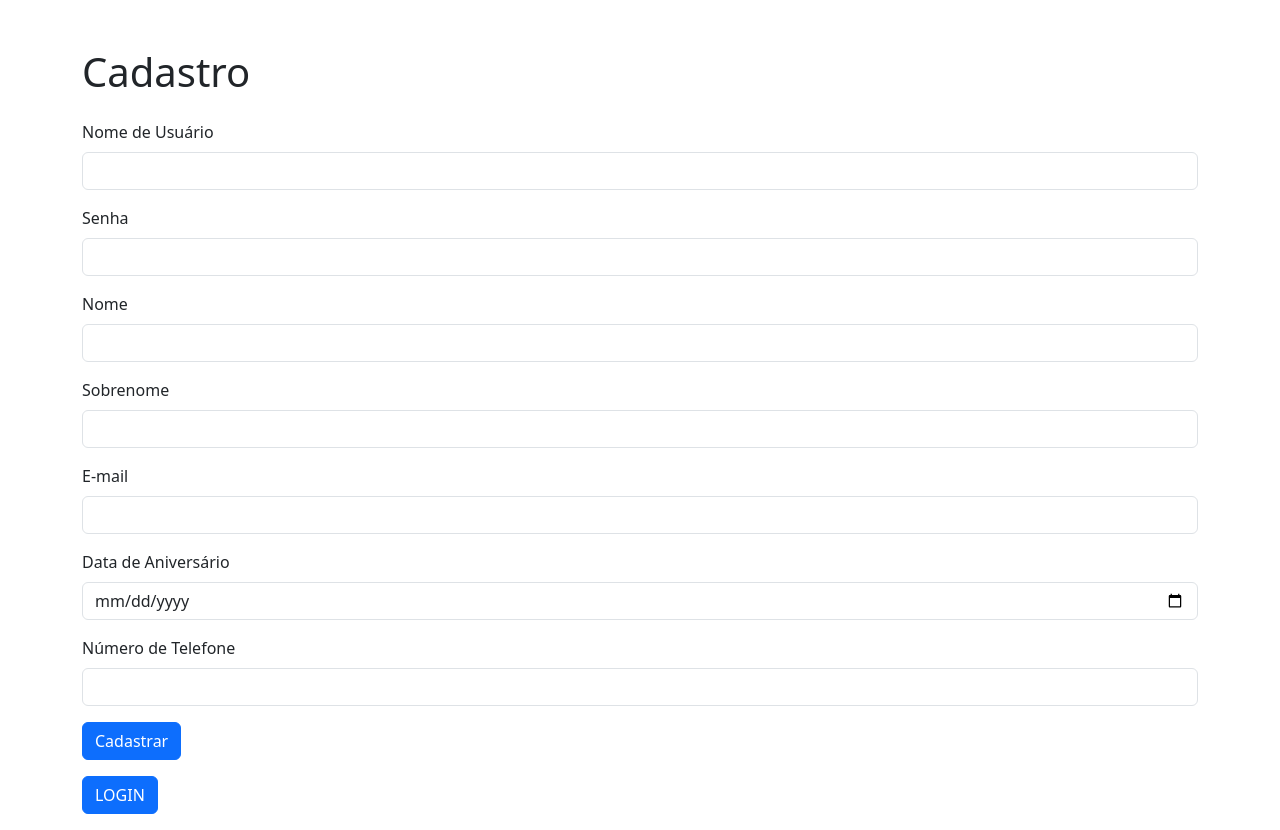
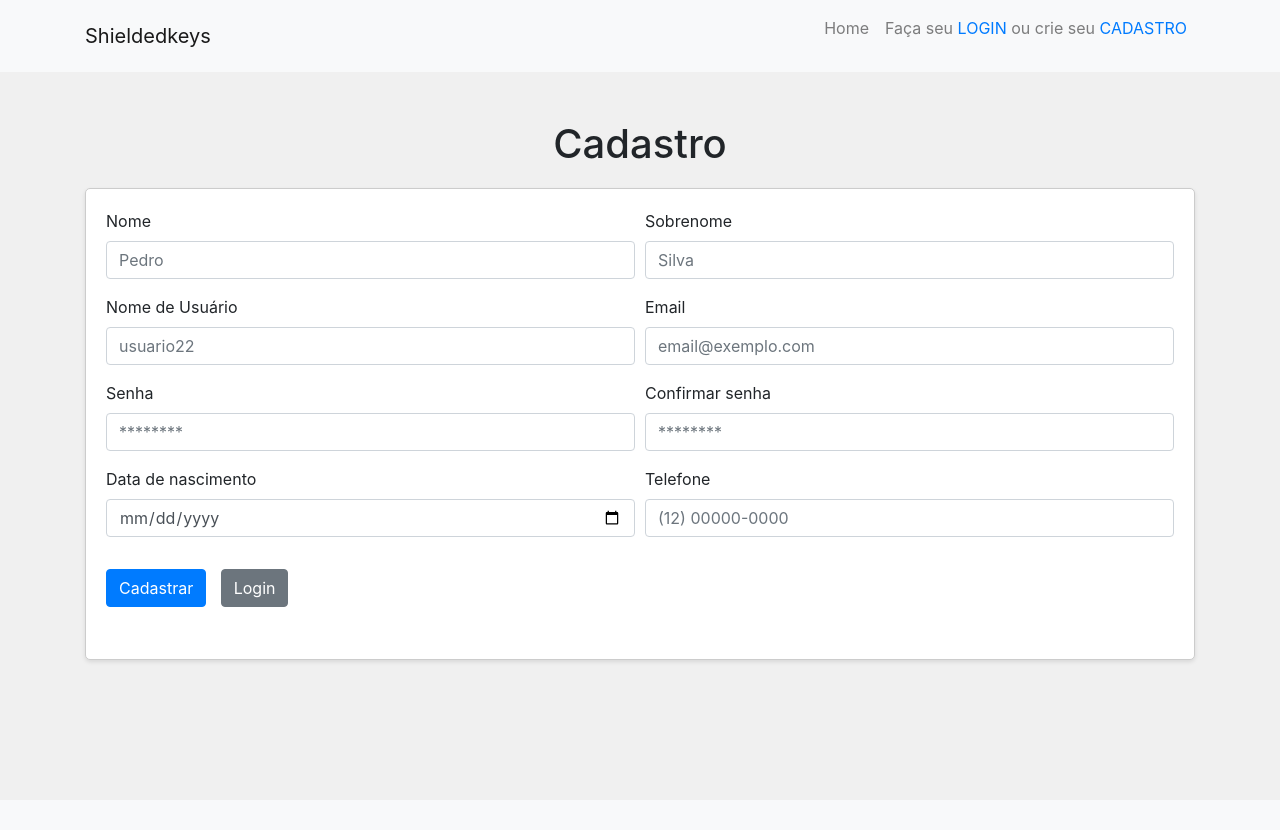
Before and after one commit to gnneto/ShieldedKeys, a Flask app: page /register in a window 1280 px wide. After the commit the page ends 665 px from the top, so only its background shows below. Run offline with Flask 3, Linux system fonts and the light colour scheme; some libraries are stand-ins or nearby versions.

Commit message:
Melhorias

```diff
--- a/app.py
+++ b/app.py
@@ -4,7 +4,7 @@ from routes.acesso_routes import acessoRoutes
 from routes.password_routes import passwordRoutes
 from models import db
 
-app = Flask(__name__)
+app = Flask(__name__, static_folder='templates/static')
 app.secret_key = 'chaveSecreta'
 
 
--- a/models.py
+++ b/models.py
@@ -12,6 +12,7 @@ class User(db.Model):
     email = db.Column(db.String(255), unique=True, nullable=False)
     data_aniversario = db.Column(db.Date)
     numero_telefone = db.Column(db.String(20))
+    creation_date_account = db.Column(db.DateTime, default=datetime.utcnow)
 
     def __repr__(self):
         return f"User('{self.username}', '{self.email}')"
--- a/routes/acesso_routes.py
+++ b/routes/acesso_routes.py
@@ -43,6 +43,7 @@ def register():
         return redirect(url_for('index.index'))
 
     return render_template('usuario/cadastro.html')
+
 @acessoRoutes.route('/login', methods=['GET', 'POST'])
 def login():
     if request.method == 'POST':
@@ -53,7 +54,8 @@ def login():
 
         if user and bcrypt.checkpw(password.encode('utf-8'), user.password_hash.encode('utf-8')):
             session['user_id'] = user.id
-            return render_template('index.html')
+            return redirect(url_for('index.index'))
+
         else:
             error_message = "E-mail ou senha incorretos."
             return render_template('usuario/login.html', error_message=error_message)
@@ -63,4 +65,4 @@ def login():
 @acessoRoutes.route('/logout')
 def logout():
     session.clear()
-    return render_template('usuario/login.html')
+    return redirect(url_for('index.index'))
--- /dev/null
+++ b/templates/base.html
@@ -0,0 +1,45 @@
+<html lang="pt-br">
+<head>
+    <title>{% block title %}{% endblock %}</title>
+    <meta charset="UTF-8">
+    <meta name="viewport" content="width=device-width, initial-scale=1.0">
+    <link rel="stylesheet" href="https://stackpath.bootstrapcdn.com/bootstrap/4.3.1/css/bootstrap.min.css">
+    <link rel="stylesheet" href="{{ url_for('static', filename='style.css') }}">
+
+</head>
+<body>
+    <nav class="navbar navbar-expand-lg navbar-light bg-light">
+        <div class="container">
+          <a class="navbar-brand" href="{{ url_for('index.index')}}">Shieldedkeys</a>
+          <button class="navbar-toggler" type="button" data-toggle="collapse" data-target="#navbarNav" aria-controls="navbarNav" aria-expanded="false" aria-label="Toggle navigation">
+            <span class="navbar-toggler-icon"></span>
+          </button>
+
+          <div class="collapse navbar-collapse" id="navbarNav">
+            <ul class="navbar-nav ml-auto">
+                <li class="nav-item">
+                    <a class="nav-link" href="{{ url_for('index.index')}}">Home</a>
+                </li>
+                {% if user_logged %}
+                    <li class="nav-item">
+                        <a class="nav-link" href="{{ url_for('index.profile')}}">Ola, {{ nome }}</a>
+                    </li>
+                    <li class="nav-item">
+                        <a class="nav-link" href="{{ url_for('acesso.logout')}}">Sair</a>
+                    </li>
+                {% else %}
+                    <li class="nav-item">
+                        <p class="nav-link">Faça seu <a href="{{ url_for('acesso.login')}}">LOGIN</a> ou crie seu <a href="{{ url_for('acesso.register')}}">CADASTRO</a></p>
+                    </li>
+                {% endif %}
+            </ul>
+          </div>
+        </div>
+      </nav>
+      <main>
+        {% block content %}
+        {% endblock %}
+      </main>
+
+</body>
+</html>
--- /dev/null
+++ b/templates/static/style.css
@@ -0,0 +1,23 @@
+body {
+    background-color: #f0f0f0;
+  }
+
+.form-container {
+    border: 1px solid #ccc;
+    border-radius: 5px;
+    padding: 20px;
+    margin-top: 20px;
+    background-color: #fff;
+    box-shadow: 0 2px 4px rgba(0, 0, 0, 0.1);
+  }
+
+.jumbotron {
+    background-color: #fff;
+    padding: 60px 30px;
+    margin-bottom: 30px;
+    border-radius: 5px;
+    box-shadow: 0 2px 4px rgba(0, 0, 0, 0.1);
+  }
+.btn {
+    margin-right: 10px;
+  }
--- a/templates/usuario/cadastro.html
+++ b/templates/usuario/cadastro.html
@@ -1,57 +1,67 @@
-<!DOCTYPE html>
-<html lang="pt-BR">
-<head>
-    <meta charset="UTF-8">
-    <meta name="viewport" content="width=device-width, initial-scale=1.0">
-    <title>Cadastro</title>
-    <link href="https://cdn.jsdelivr.net/npm/bootstrap@5.3.0-alpha1/dist/css/bootstrap.min.css" rel="stylesheet">
-</head>
-<body>
-    <div class="container mt-5">
-        <h1 class="mb-4">Cadastro</h1>
+{% extends "base.html" %}
 
+{% block title %}Cadastro{% endblock title %}
+{% block content %}
+    <div class="container">
+        <div class="row mt-5 justify-content-center"></div>
+      <h1 class="text-center">Cadastro</h1>
               <!-- msg de erro -->
               {% if error %}
                 <div class="alert alert-danger" role="alert">
                     {{ error }}
                 </div>
               {% endif %}
-
-        <!-- formulario de cadastro -->
+      <div class="form-container">
         <form method="POST" action="/register">
-            <div class="mb-3">
-                <label for="username" class="form-label">Nome de Usuário</label>
-                <input type="text" class="form-control" id="username" name="username" required>
+          <div class="form-row">
+            <div class="form-group col">
+              <label for="nome">Nome</label>
+              <input type="text" class="form-control" id="nome" name="nome" placeholder="Pedro" required>
             </div>
-            <div class="mb-3">
-                <label for="password" class="form-label">Senha</label>
-                <input type="password" class="form-control" id="password" name="password" required>
+            <div class="form-group col">
+              <label for="sobrenome">Sobrenome</label>
+              <input type="text" class="form-control" id="sobrenome" name="sobrenome" placeholder="Silva" required>
             </div>
-            <div class="mb-3">
-                <label for="nome" class="form-label">Nome</label>
-                <input type="text" class="form-control" id="nome" name="nome" required>
           </div>
-            <div class="mb-3">
-                <label for="sobrenome" class="form-label">Sobrenome</label>
-                <input type="text" class="form-control" id="sobrenome" name="sobrenome" required>
+          <div class="form-row">
+            <div class="form-group col">
+              <label for="username">Nome de Usuário</label>
+              <input type="text" class="form-control" id="username" name="username" placeholder="usuario22" required>
             </div>
-            <div class="mb-3">
-                <label for="email" class="form-label">E-mail</label>
-                <input type="email" class="form-control" id="email" name="email" required>
+            <div class="form-group col">
+                <label for="email">Email</label>
+                <input type="email" class="form-control" id="email" name="email" placeholder="email@exemplo.com" required>
               </div>
-            <div class="mb-3">
-                <label for="data_aniversario" class="form-label">Data de Aniversário</label>
+          </div>
+          <div class="form-row">
+            <div class="form-group col">
+              <label for="password">Senha</label>
+              <input type="password" class="form-control" id="password" name="password" placeholder="********" required>
+            </div>
+            <div class="form-group col">
+              <label for="confirmar_senha">Confirmar senha</label>
+              <input type="password" class="form-control" id="confirmar_senha" placeholder="********" required>
+            </div>
+          </div>
+          <div class="form-row">
+            <div class="form-group col">
+              <label for="data_aniversario">Data de nascimento</label>
               <input type="date" class="form-control" id="data_aniversario" name="data_aniversario" required>
             </div>
-            <div class="mb-3">
-                <label for="numero_telefone" class="form-label">Número de Telefone</label>
-                <input type="tel" class="form-control" id="numero_telefone" name="numero_telefone" required>
+            <div class="form-group col">
+              <label for="numero_telefone">Telefone</label>
+              <input type="tel" class="form-control" id="numero_telefone" name="numero_telefone" placeholder="(12) 00000-0000" required>
             </div>
+         </div>
+         <div class="text-ceter">
               <button type="submit" class="btn btn-primary">Cadastrar</button>
-        </form>
-        <a class="btn btn-primary mb-3 mt-3" href="{{ url_for('acesso.login')}}">LOGIN</a>
+                <a class="btn btn-secondary mb-3 mt-3" href="{{ url_for('acesso.login')}}">Login</a>
             </div>
 
-    <script src="https://cdn.jsdelivr.net/npm/bootstrap@5.3.0-alpha1/dist/js/bootstrap.bundle.min.js"></script>
-</body>
-</html>
+        </form>
+      </div>
+    </div>
+    <script src="https://code.jquery.com/jquery-3.3.1.slim.min.js"></script>
+    <script src="https://cdnjs.cloudflare.com/ajax/libs/popper.js/1.14.7/umd/popper.min.js"></script>
+    <script src="https://stackpath.bootstrapcdn.com/bootstrap/4.3.1/js/bootstrap.min.js"></script>
+{% endblock %}
```
Also changed, not shown: routes/index_routes.py (+29 -4 lines), templates/index.html (+40 -14 lines), templates/sistema/lista_senhas.html (+8 -11 lines), templates/usuario/login.html (+8 -15 lines), templates/usuario/perfil.html (added, +57 -0 lines). Lines whose indentation alone changed are shown as unchanged.
